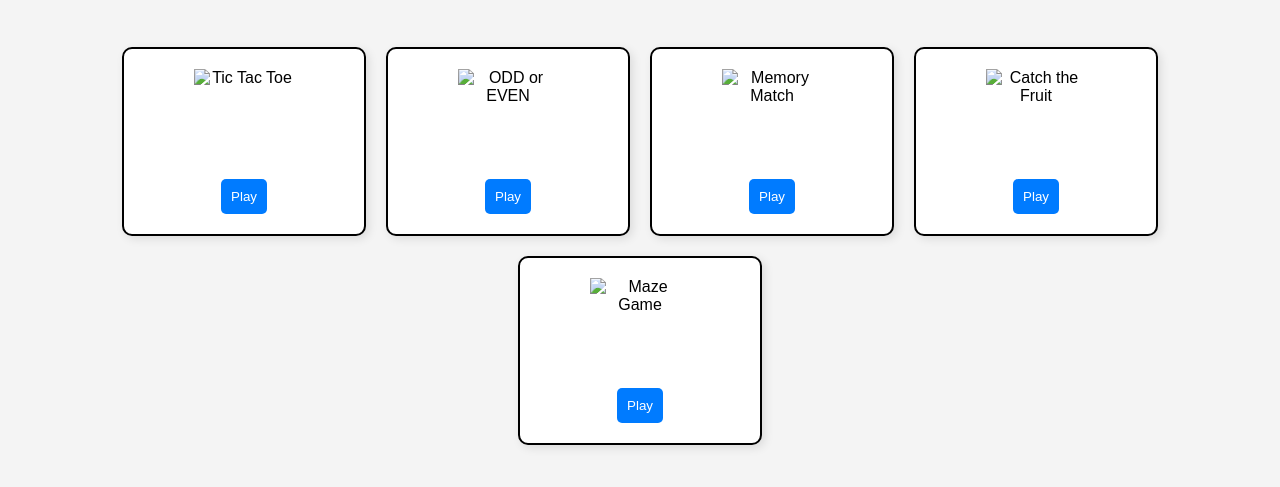
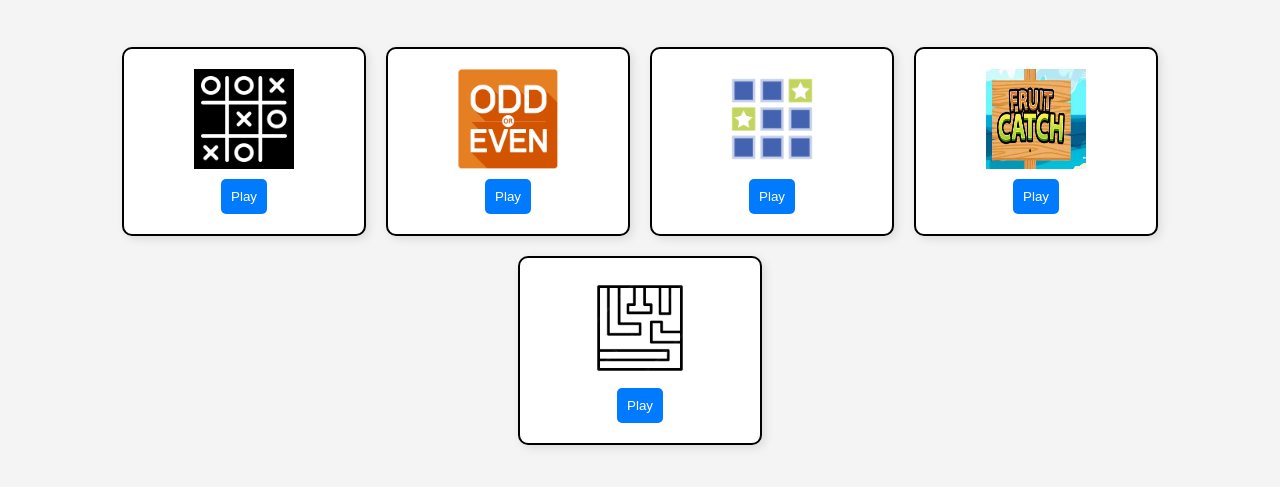
Before and after one commit to Sanjhiv/mini-games, a plain HTML site: page index.html in a window 1280 px wide. Shown: the part 61-548 px from the top of the page. Drawn offline with Linux system fonts and the light colour scheme.

Commit message:
Update index.html

```diff
--- a/index.html
+++ b/index.html
@@ -47,23 +47,23 @@
     <h1>Mini Games</h1>
     <div class="game-container">
         <div class="game-card" onclick="startGame('ttt')">
-            <img src="icons/ttt.png" alt="Tic Tac Toe">
+            <img src="ttt.png" alt="Tic Tac Toe">
             <button>Play</button>
         </div>
         <div class="game-card" onclick="startGame('ooe')">
-            <img src="icons/ooe.png" alt="ODD or EVEN">
+            <img src="ooe.png" alt="ODD or EVEN">
             <button>Play</button>
         </div>
         <div class="game-card" onclick="startGame('mcm')">
-            <img src="icons/mcm.png" alt="Memory Match">
+            <img src="mcm.png" alt="Memory Match">
             <button>Play</button>
         </div>
         <div class="game-card" onclick="startGame('ctb')">
-            <img src="icons/ftb.jpeg" alt="Catch the Fruit">
+            <img src="ftb.jpeg" alt="Catch the Fruit">
             <button>Play</button>
         </div>
         <div class="game-card" onclick="startGame('maze')">
-            <img src="icons/maze.png" alt="Maze Game">
+            <img src="maze.png" alt="Maze Game">
             <button>Play</button>
         </div>
     </div>
```
